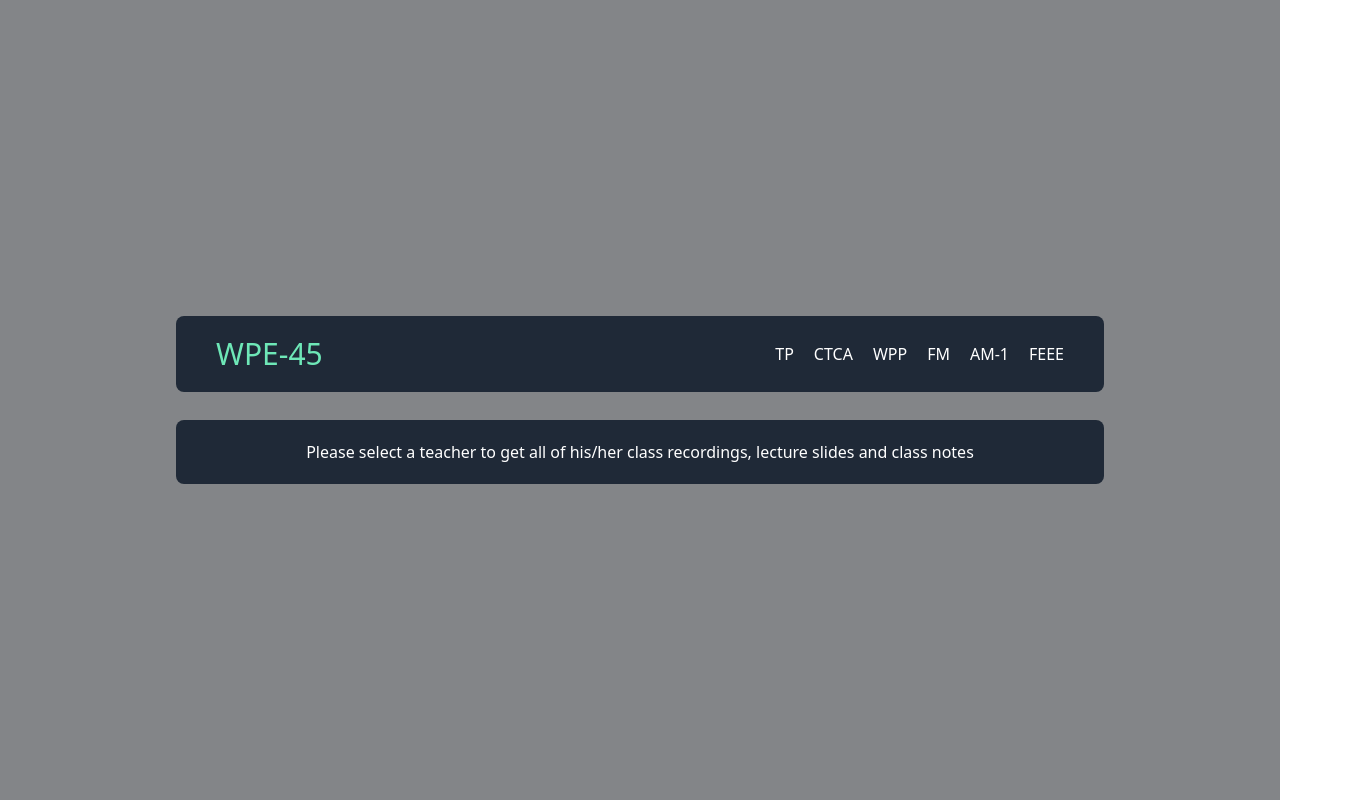
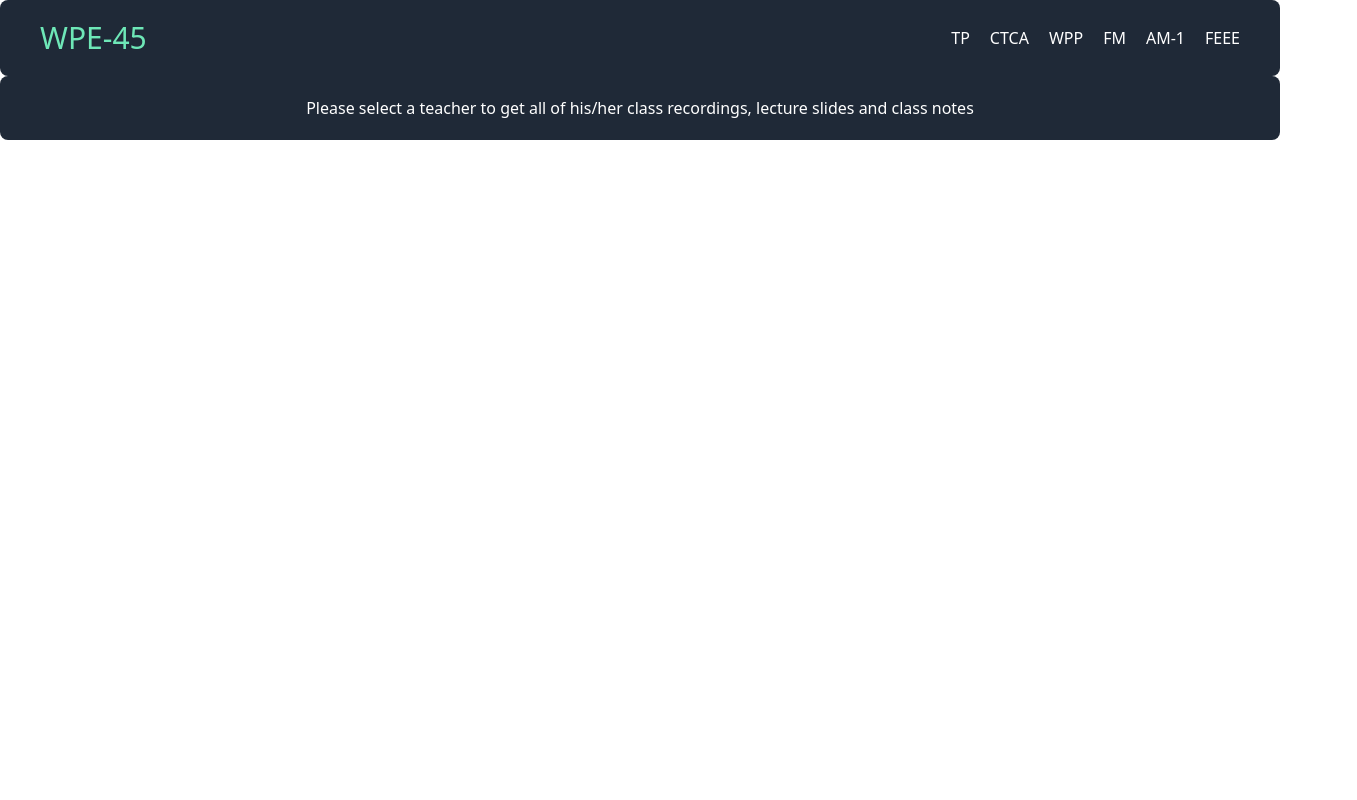
Before and after one commit to HelloTanvir/class-material-management, a Next.js app: page / in a window 1280 px wide. Shown: the whole page, 1357 px wide, since content can reach past the window. Built offline with nearby package versions, Linux system fonts and the light colour scheme.

Commit message:
redux store created

```diff
--- a/src/pages/_app.tsx
+++ b/src/pages/_app.tsx
@@ -1,10 +1,12 @@
 import type { AppProps } from 'next/app';
 import Router from 'next/router';
 import { useEffect, useState } from 'react';
+import { Provider } from 'react-redux';
 import { ToastContainer } from 'react-toastify';
 import 'react-toastify/dist/ReactToastify.css';
 import Loader from '../components/Loader';
 import Navbar from '../components/Navbar';
+import store from '../store/store';
 import '../styles/globals.css';
 
 function MyApp({ Component, pageProps }: AppProps) {
@@ -31,17 +33,21 @@ function MyApp({ Component, pageProps }: AppProps) {
     }, []);
 
     return (
-        <>
+        <Provider store={store}>
             <ToastContainer />
             {loading ? (
                 <Loader />
             ) : (
-                <div className="flex flex-col justify-center w-screen h-screen px-5 bg-dark-600 space-y-7 lg:px-44">
+                // <div className="flex flex-col justify-center w-screen h-screen px-5 bg-dark-600 space-y-7 lg:px-44">
+                //     <Navbar />
+                //     <Component {...pageProps} />
+                // </div>
+                <div>
                     <Navbar />
                     <Component {...pageProps} />
                 </div>
             )}
-        </>
+        </Provider>
     );
 }
 export default MyApp;
--- /dev/null
+++ b/src/store/store.ts
@@ -0,0 +1,13 @@
+import { configureStore } from '@reduxjs/toolkit';
+import subjectReducer from './subjectSlice';
+
+const store = configureStore({
+    reducer: {
+        subject: subjectReducer,
+    },
+});
+
+export default store;
+
+// eslint-disable-next-line no-undef
+export type RootState = ReturnType<typeof store.getState>;
--- /dev/null
+++ b/src/store/subjectSlice.ts
@@ -0,0 +1,65 @@
+/* eslint-disable no-param-reassign */
+import { createSlice } from '@reduxjs/toolkit';
+
+const subjectSlice = createSlice({
+    name: 'subject',
+
+    initialState: {
+        TP: ['Jalal Sir', 'Shuvo Sir'],
+        CTCA: ['Tomal Sir', 'Solaiman Sir'],
+        WPP: ["Jenny Ma'am", 'Emran Sir'],
+        FM: ['Sayekh Munir Sir', "Asma Ma'am"],
+        'AM-1': ["Farzana Ma'am", 'Sazid Sir'],
+        FEEE: ['Mofizul Sir', 'Asaduzzaman Sir'],
+    },
+
+    // reducers: {
+    //     setOrgInfo: (
+    //         state,
+    //         action: {
+    //             payload: {
+    //                 orgName: string;
+    //                 website: string;
+    //                 country: string;
+    //                 orgAddress: string;
+    //                 description: string;
+    //             };
+    //             type: string;
+    //         }
+    //     ) => {
+    //         state.org.name = action.payload.orgName;
+    //         state.org.website = action.payload.website;
+    //         state.org.country = action.payload.country;
+    //         state.org.address = action.payload.orgAddress;
+    //         state.org.description = action.payload.description;
+    //     },
+
+    //     setPersonalInfo: (
+    //         state,
+    //         action: {
+    //             payload: {
+    //                 name: string;
+    //                 email: string;
+    //                 phone: string;
+    //                 address: string;
+    //                 role: string;
+    //                 password: string;
+    //             };
+    //             type: string;
+    //         }
+    //     ) => {
+    //         state.name = action.payload.name;
+    //         state.email = action.payload.email;
+    //         state.phone = action.payload.phone;
+    //         state.address = action.payload.address;
+    //         state.org.role = action.payload.role;
+    //         state.password = action.payload.password;
+    //     },
+    // },
+});
+
+// export const { setOrgInfo, setPersonalInfo } = subjectSlice.actions;
+
+const subjectReducer = subjectSlice.reducer;
+
+export default subjectReducer;
```
